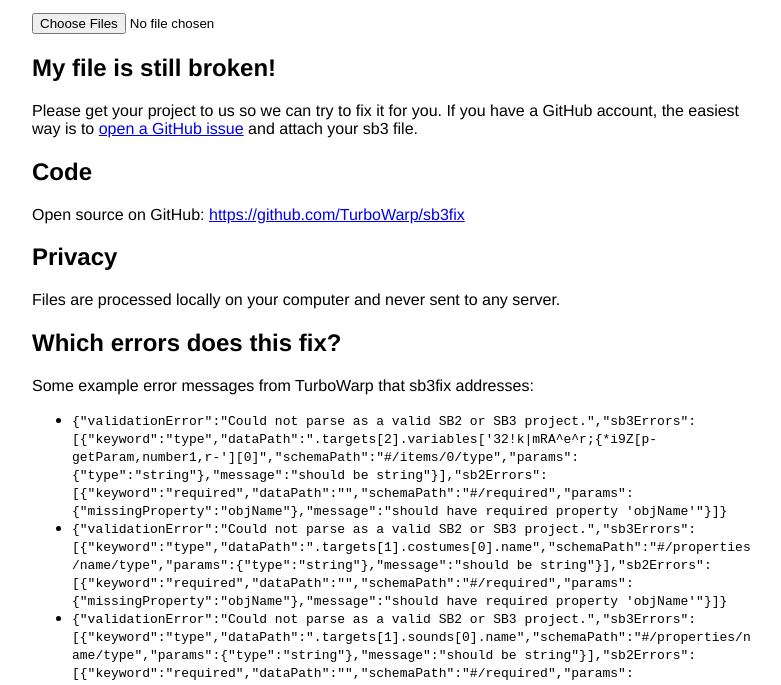
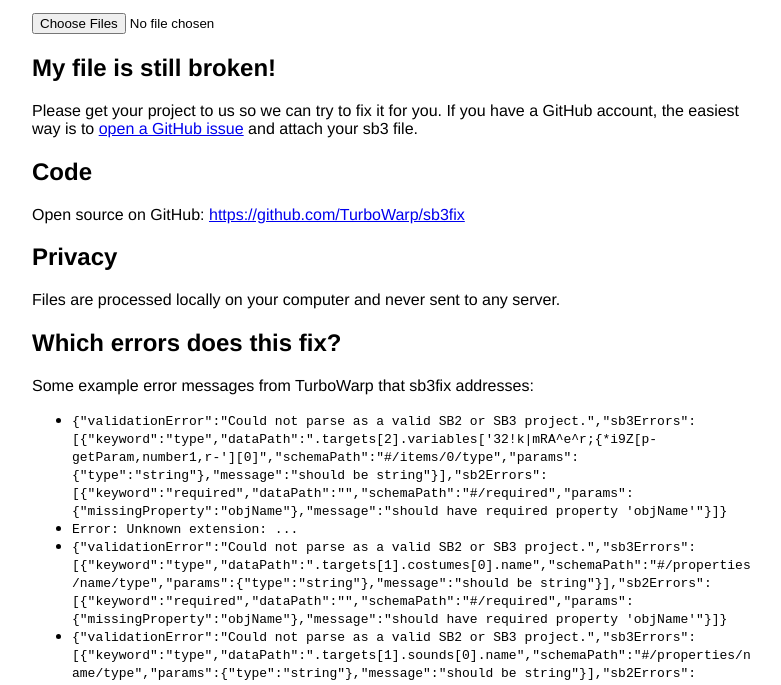
Before and after one commit to TurboWarp/sb3fix, a plain HTML site: page index.html in a window 1280 px wide. Shown: the part 101-786 px from the top of the page, without its empty margins (248-1029 px from the left). Drawn offline with Linux system fonts and the light colour scheme.

Commit message:
Add unknown monitor error to fixed error list

```diff
--- a/index.html
+++ b/index.html
@@ -61,6 +61,7 @@
     <p>Some example error messages from TurboWarp that sb3fix addresses:</p>
     <ul class="fixed-error-list">
       <li><code>{"validationError":"Could not parse as a valid SB2 or SB3 project.","sb3Errors":[{"keyword":"type","dataPath":".targets[2].variables['32!k|mRA^e^r;{*i9Z[p-getParam,number1,r-'][0]","schemaPath":"#/items/0/type","params":{"type":"string"},"message":"should be string"}],"sb2Errors":[{"keyword":"required","dataPath":"","schemaPath":"#/required","params":{"missingProperty":"objName"},"message":"should have required property 'objName'"}]}</code></li>
+      <li><code>Error: Unknown extension: ...</code></li>
       <li><code>{"validationError":"Could not parse as a valid SB2 or SB3 project.","sb3Errors":[{"keyword":"type","dataPath":".targets[1].costumes[0].name","schemaPath":"#/properties/name/type","params":{"type":"string"},"message":"should be string"}],"sb2Errors":[{"keyword":"required","dataPath":"","schemaPath":"#/required","params":{"missingProperty":"objName"},"message":"should have required property 'objName'"}]}</code></li>
       <li><code>{"validationError":"Could not parse as a valid SB2 or SB3 project.","sb3Errors":[{"keyword":"type","dataPath":".targets[1].sounds[0].name","schemaPath":"#/properties/name/type","params":{"type":"string"},"message":"should be string"}],"sb2Errors":[{"keyword":"required","dataPath":"","schemaPath":"#/required","params":{"missingProperty":"objName"},"message":"should have required property 'objName'"}]}</code></li>
       <li><code>{"validationError":"Could not parse as a valid SB2 or SB3 project.","sb3Errors":[{"keyword":"type","dataPath":".targets[2].blocks['b'].inputs['MESSAGE'][1]","schemaPath":"#/definitions/optionalString/oneOf/0/type","params":{"type":"string"},"message":"should be string"},{"keyword":"type","dataPath":".targets[2].blocks['b'].inputs['MESSAGE'][1]","schemaPath":"#/definitions/optionalString/oneOf/1/type","params":{"type":"null"},"message":"should be null"}, ...}],"sb2Errors":[{"keyword":"required","dataPath":"","schemaPath":"#/required","params":{"missingProperty":"objName"},"message":"should have required property 'objName'"}]}</code></li>
```
